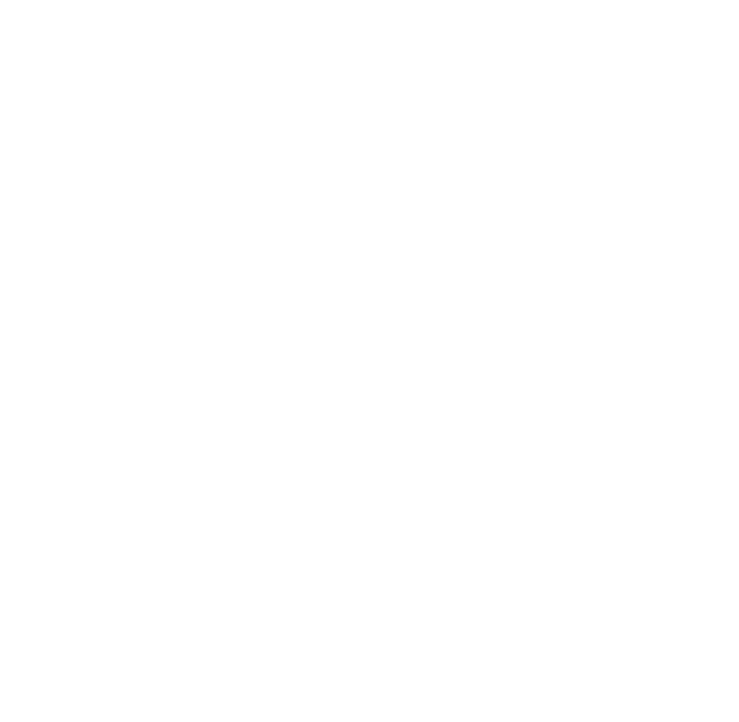
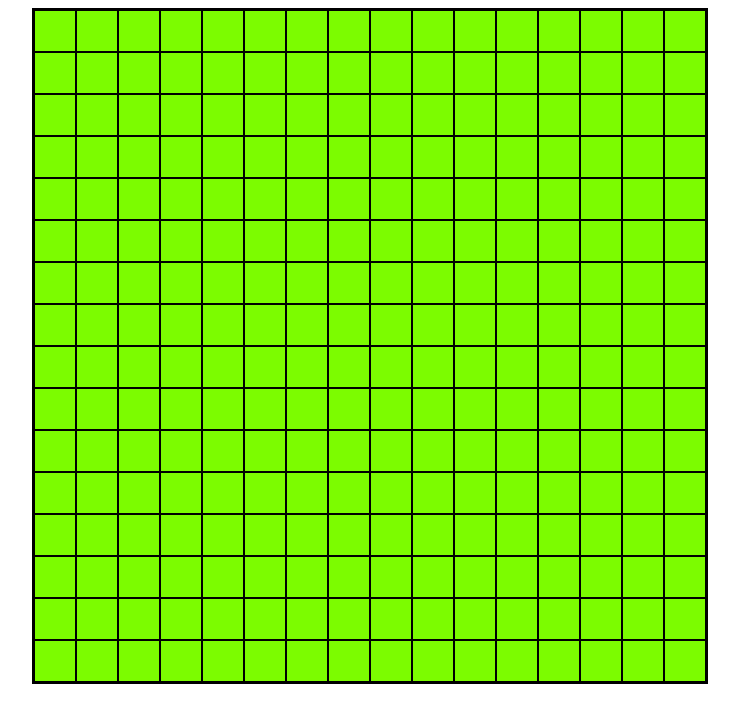
Before and after one commit to LonelyTower2021/EtchSketch, a plain HTML site: page index.html in a window 1280 px wide. Shown: the whole page, without its empty margins (270-1009 px from the left). Drawn offline with Linux system fonts and the light colour scheme.

Commit message:
Generate 16x16 grid of squares.

```diff
--- a/index.html
+++ b/index.html
@@ -4,13 +4,12 @@
     <meta charset="UTF-8">
     <meta http-equiv="X-UA-Compatible" content="IE=edge">
     <meta name="viewport" content="width=device-width, initial-scale=1.0">
-    <style src="styles.css"></style>
-    <script src="script.js"></script>
+    <link rel="stylesheet" href="styles.css"></style>
+    <script src="script.js" defer></script>
     <title>Etch-a-sketch</title>
 </head>
 <body>
-    <div class="sketch_container">
-
+    <div class="grid_container">
     </div>
 </body>
 </html>
--- a/script.js
+++ b/script.js
@@ -0,0 +1,12 @@
+function setUpGrid(e) {
+    grid = document.querySelector('.grid_container')
+    for (let i = 0; i < 16; i++) {
+        for (let i = 0; i < 16 ; i++) {
+            gridCell = document.createElement('div')
+            gridCell.classList.add("grid_cell")
+            grid.appendChild(gridCell)
+        }
+    }
+}
+
+window.addEventListener('load', setUpGrid);
--- a/styles.css
+++ b/styles.css
@@ -0,0 +1,17 @@
+.grid_container {
+    margin: auto;
+    text-align: center;
+    width: 672px;
+    height: 672px;
+    border: solid black 2px;
+    background-color: lawngreen;
+    display: flex;
+    flex-wrap: wrap;
+}
+
+.grid_cell {
+    margin: 0;
+    height: 40px;
+    width: 40px;
+    border: solid black 1px;
+}
```
